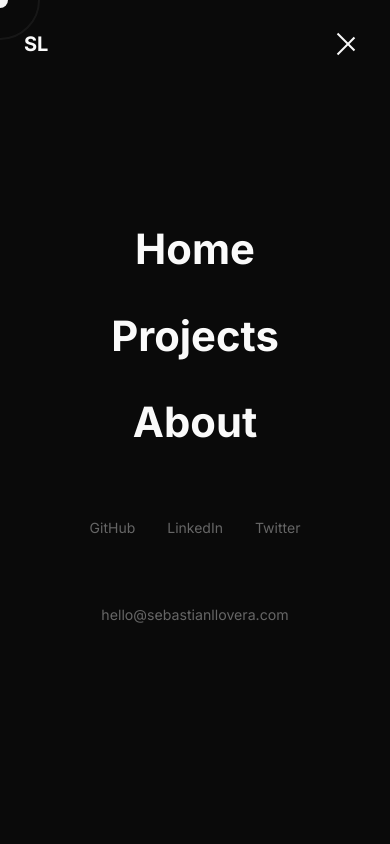
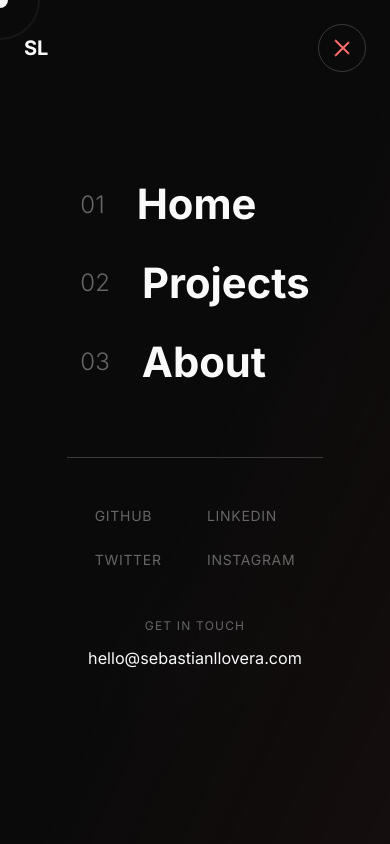
Before and after one commit to wuweillove/sebastian-llovera-website, a Next.js app: page / in a window 390 px wide. Both pictures are taken after a click on the button "Toggle menu". Shown: the top 844 px of the page. Built offline with nearby package versions, Linux system fonts and the light colour scheme.

Commit message:
feat: Premium navigation with sophisticated overlay, mobile optimization, and smooth animations

```diff
--- a/components/navigation/NavOverlay.tsx
+++ b/components/navigation/NavOverlay.tsx
@@ -10,15 +10,16 @@ interface NavOverlayProps {
 }
 
 const menuItems = [
-  { title: 'Home', href: '/', delay: 0 },
-  { title: 'Projects', href: '/projects', delay: 0.1 },
-  { title: 'About', href: '/about', delay: 0.2 },
+  { title: 'Home', href: '/', number: '01' },
+  { title: 'Projects', href: '/projects', number: '02' },
+  { title: 'About', href: '/about', number: '03' },
 ]
 
 const socialLinks = [
-  { title: 'GitHub', href: '#', delay: 0.3 },
-  { title: 'LinkedIn', href: '#', delay: 0.35 },
-  { title: 'Twitter', href: '#', delay: 0.4 },
+  { title: 'GitHub', href: 'https://github.com' },
+  { title: 'LinkedIn', href: 'https://linkedin.com' },
+  { title: 'Twitter', href: 'https://twitter.com' },
+  { title: 'Instagram', href: 'https://instagram.com' },
 ]
 
 export function NavOverlay({ isOpen, onClose }: NavOverlayProps) {
@@ -36,35 +37,67 @@ export function NavOverlay({ isOpen, onClose }: NavOverlayProps) {
   return (
     <AnimatePresence>
       {isOpen && (
+        <>
+          {/* Backdrop */}
           <motion.div
             initial={{ opacity: 0 }}
             animate={{ opacity: 1 }}
             exit={{ opacity: 0 }}
             transition={{ duration: 0.3 }}
-          className="fixed inset-0 z-30 bg-background"
+            className="fixed inset-0 z-30 bg-background/95 backdrop-blur-2xl"
+            onClick={onClose}
+          />
+
+          {/* Content */}
+          <motion.div
+            initial={{ clipPath: 'circle(0% at 100% 0%)' }}
+            animate={{ clipPath: 'circle(150% at 100% 0%)' }}
+            exit={{ clipPath: 'circle(0% at 100% 0%)' }}
+            transition={{ duration: 0.6, ease: [0.76, 0, 0.24, 1] }}
+            className="fixed inset-0 z-30 bg-gradient-to-br from-background via-background to-accent/5"
           >
-          <div className="h-full flex flex-col items-center justify-center px-6">
+            <div className="h-full flex flex-col items-center justify-center px-6 py-20 overflow-y-auto">
               {/* Main Menu Items */}
               <nav className="mb-16">
-              <ul className="space-y-6">
-                {menuItems.map((item) => (
+                <ul className="space-y-4">
+                  {menuItems.map((item, index) => (
                     <motion.li
                       key={item.href}
-                    initial={{ opacity: 0, y: 20 }}
-                    animate={{ opacity: 1, y: 0 }}
-                    exit={{ opacity: 0, y: 20 }}
-                    transition={{ delay: item.delay, duration: 0.4 }}
+                      initial={{ opacity: 0, x: -50 }}
+                      animate={{ opacity: 1, x: 0 }}
+                      exit={{ opacity: 0, x: -50 }}
+                      transition={{
+                        delay: index * 0.1,
+                        duration: 0.6,
+                        ease: [0.25, 0.46, 0.45, 0.94]
+                      }}
                     >
                       <Link
                         href={item.href}
                         onClick={onClose}
-                      className="cursor-hover"
+                        className="magnetic cursor-link group flex items-center gap-8"
                       >
+                        <motion.span
+                          className="text-muted text-2xl font-light"
+                          whileHover={{ x: 10, color: '#ff6b6b' }}
+                          transition={{ duration: 0.3 }}
+                        >
+                          {item.number}
+                        </motion.span>
                         <motion.div
-                        whileHover={{ x: 10 }}
-                        className="text-fluid-3xl font-bold text-center hover:text-accent transition-colors"
+                          whileHover={{ x: 20 }}
+                          transition={{ duration: 0.3, ease: 'easeOut' }}
+                          className="relative"
                         >
+                          <span className="text-fluid-3xl md:text-[clamp(3rem,6vw,6rem)] font-bold text-center group-hover:text-accent transition-colors duration-300 block">
                             {item.title}
+                          </span>
+                          <motion.span
+                            className="absolute bottom-0 left-0 h-1 bg-accent"
+                            initial={{ width: 0 }}
+                            whileHover={{ width: '100%' }}
+                            transition={{ duration: 0.4, ease: 'easeOut' }}
+                          />
                         </motion.div>
                       </Link>
                     </motion.li>
@@ -72,23 +105,34 @@ export function NavOverlay({ isOpen, onClose }: NavOverlayProps) {
                 </ul>
               </nav>
 
+              {/* Divider */}
+              <motion.div
+                initial={{ scaleX: 0 }}
+                animate={{ scaleX: 1 }}
+                exit={{ scaleX: 0 }}
+                transition={{ delay: 0.4, duration: 0.6 }}
+                className="w-64 h-px bg-foreground/20 mb-12"
+              />
+
               {/* Social Links */}
               <motion.div
                 initial={{ opacity: 0 }}
                 animate={{ opacity: 1 }}
                 exit={{ opacity: 0 }}
-              transition={{ delay: 0.3, duration: 0.4 }}
-              className="flex gap-8"
+                transition={{ delay: 0.5, duration: 0.6 }}
+                className="grid grid-cols-2 md:flex gap-6 md:gap-12 mb-12"
               >
-              {socialLinks.map((link) => (
+                {socialLinks.map((link, index) => (
                   <motion.a
                     key={link.href}
                     href={link.href}
-                  initial={{ opacity: 0, y: 10 }}
+                    target="_blank"
+                    rel="noopener noreferrer"
+                    initial={{ opacity: 0, y: 20 }}
                     animate={{ opacity: 1, y: 0 }}
-                  transition={{ delay: link.delay, duration: 0.4 }}
-                  whileHover={{ y: -2 }}
-                  className="text-sm text-muted hover:text-foreground transition-colors cursor-hover"
+                    transition={{ delay: 0.5 + index * 0.05, duration: 0.4 }}
+                    whileHover={{ y: -5, color: '#ff6b6b' }}
+                    className="magnetic cursor-link text-sm text-muted hover:text-foreground transition-colors duration-300 uppercase tracking-wider"
                   >
                     {link.title}
                   </motion.a>
@@ -97,21 +141,24 @@ export function NavOverlay({ isOpen, onClose }: NavOverlayProps) {
 
               {/* Contact Email */}
               <motion.div
-              initial={{ opacity: 0 }}
-              animate={{ opacity: 1 }}
-              exit={{ opacity: 0 }}
-              transition={{ delay: 0.45, duration: 0.4 }}
-              className="mt-16"
+                initial={{ opacity: 0, y: 20 }}
+                animate={{ opacity: 1, y: 0 }}
+                exit={{ opacity: 0, y: 20 }}
+                transition={{ delay: 0.7, duration: 0.6 }}
+                className="text-center"
               >
-              <a
+                <p className="text-xs text-muted uppercase tracking-widest mb-3">Get in touch</p>
+                <motion.a
                   href="mailto:hello@sebastianllovera.com"
-                className="text-fluid-sm text-muted hover:text-foreground transition-colors cursor-hover"
+                  whileHover={{ scale: 1.05, color: '#ff6b6b' }}
+                  className="magnetic cursor-link text-fluid-base md:text-xl text-foreground hover:text-accent transition-colors duration-300"
                 >
                   hello@sebastianllovera.com
-              </a>
+                </motion.a>
               </motion.div>
             </div>
           </motion.div>
+        </>
       )}
     </AnimatePresence>
   )
--- a/components/navigation/Navigation.tsx
+++ b/components/navigation/Navigation.tsx
@@ -1,77 +1,139 @@
 'use client'
 
-import { useState } from 'react'
+import { useState, useEffect } from 'react'
 import Link from 'next/link'
-import { motion } from 'framer-motion'
+import { motion, useScroll, useTransform } from 'framer-motion'
 import { NavOverlay } from './NavOverlay'
+import { usePathname } from 'next/navigation'
 
 export function Navigation() {
   const [isOpen, setIsOpen] = useState(false)
+  const [isScrolled, setIsScrolled] = useState(false)
+  const pathname = usePathname()
+  const { scrollY } = useScroll()
+  const backgroundColor = useTransform(
+    scrollY,
+    [0, 100],
+    ['rgba(10, 10, 10, 0)', 'rgba(10, 10, 10, 0.8)']
+  )
+  const backdropBlur = useTransform(
+    scrollY,
+    [0, 100],
+    ['blur(0px)', 'blur(10px)']
+  )
+
+  useEffect(() => {
+    const handleScroll = () => {
+      setIsScrolled(window.scrollY > 50)
+    }
+    window.addEventListener('scroll', handleScroll)
+    return () => window.removeEventListener('scroll', handleScroll)
+  }, [])
+
+  useEffect(() => {
+    setIsOpen(false)
+  }, [pathname])
 
   return (
     <>
       <motion.nav
         initial={{ y: -100 }}
         animate={{ y: 0 }}
-        transition={{ duration: 0.6, ease: 'easeOut' }}
-        className="fixed top-0 left-0 right-0 z-40 px-6 md:px-12 py-6"
+        transition={{ duration: 0.6, ease: [0.25, 0.46, 0.45, 0.94] }}
+        style={{
+          backgroundColor,
+          backdropFilter: backdropBlur,
+          WebkitBackdropFilter: backdropBlur,
+        }}
+        className={`fixed top-0 left-0 right-0 z-40 px-6 md:px-12 py-6 transition-all duration-300 ${
+          isScrolled ? 'border-b border-foreground/10' : ''
+        }`}
       >
         <div className="max-w-7xl mx-auto flex items-center justify-between">
           {/* Logo */}
-          <Link href="/" className="cursor-hover">
+          <Link href="/" className="magnetic cursor-link">
             <motion.div
               whileHover={{ scale: 1.05 }}
-              className="text-xl font-bold"
+              whileTap={{ scale: 0.95 }}
+              className="text-xl md:text-2xl font-bold relative"
             >
-              SL
+              <span className="relative z-10">SL</span>
+              <motion.span
+                className="absolute inset-0 bg-accent/20 blur-xl -z-10"
+                initial={{ opacity: 0 }}
+                whileHover={{ opacity: 1 }}
+                transition={{ duration: 0.3 }}
+              />
             </motion.div>
           </Link>
 
           {/* Desktop Navigation */}
           <div className="hidden md:flex items-center gap-8">
-            {['Projects', 'About'].map((item) => (
+            {[{ name: 'Projects', href: '/projects' }, { name: 'About', href: '/about' }].map((item) => (
               <Link
-                key={item}
-                href={`/${item.toLowerCase()}`}
-                className="cursor-hover"
+                key={item.name}
+                href={item.href}
+                className="magnetic cursor-link relative group"
               >
                 <motion.div
                   whileHover={{ y: -2 }}
-                  className="text-sm uppercase tracking-wider text-muted hover:text-foreground transition-colors"
+                  className="text-sm uppercase tracking-wider text-muted hover:text-foreground transition-colors duration-300"
                 >
-                  {item}
+                  {item.name}
+                  <motion.span
+                    className="absolute -bottom-1 left-0 h-[2px] bg-accent"
+                    initial={{ width: 0 }}
+                    whileHover={{ width: '100%' }}
+                    transition={{ duration: 0.3, ease: 'easeOut' }}
+                  />
+                  {pathname === item.href && (
+                    <motion.span
+                      layoutId="activeNav"
+                      className="absolute -bottom-1 left-0 h-[2px] w-full bg-accent"
+                      transition={{ type: 'spring', stiffness: 380, damping: 30 }}
+                    />
+                  )}
                 </motion.div>
               </Link>
             ))}
           </div>
 
           {/* Menu Button */}
-          <button
+          <motion.button
             onClick={() => setIsOpen(!isOpen)}
-            className="cursor-hover relative w-10 h-10 flex flex-col items-center justify-center gap-1.5"
+            whileHover={{ scale: 1.05 }}
+            whileTap={{ scale: 0.95 }}
+            className="magnetic cursor-button relative w-12 h-12 flex flex-col items-center justify-center gap-1.5 rounded-full border border-foreground/20 hover:border-foreground/40 transition-colors duration-300"
             aria-label="Toggle menu"
           >
             <motion.span
               animate={{
                 rotate: isOpen ? 45 : 0,
-                y: isOpen ? 6 : 0,
+                y: isOpen ? 7 : 0,
+                backgroundColor: isOpen ? '#ff6b6b' : '#fafafa',
               }}
-              className="w-6 h-0.5 bg-foreground transition-all"
+              transition={{ duration: 0.3, ease: [0.25, 0.46, 0.45, 0.94] }}
+              className="w-5 h-0.5 rounded-full"
             />
             <motion.span
               animate={{
                 opacity: isOpen ? 0 : 1,
+                scale: isOpen ? 0 : 1,
+                backgroundColor: isOpen ? '#ff6b6b' : '#fafafa',
               }}
-              className="w-6 h-0.5 bg-foreground transition-all"
+              transition={{ duration: 0.3 }}
+              className="w-5 h-0.5 rounded-full"
             />
             <motion.span
               animate={{
                 rotate: isOpen ? -45 : 0,
-                y: isOpen ? -6 : 0,
+                y: isOpen ? -7 : 0,
+                backgroundColor: isOpen ? '#ff6b6b' : '#fafafa',
               }}
-              className="w-6 h-0.5 bg-foreground transition-all"
+              transition={{ duration: 0.3, ease: [0.25, 0.46, 0.45, 0.94] }}
+              className="w-5 h-0.5 rounded-full"
             />
-          </button>
+          </motion.button>
         </div>
       </motion.nav>
 
```
Lines whose indentation alone changed are shown as unchanged.
